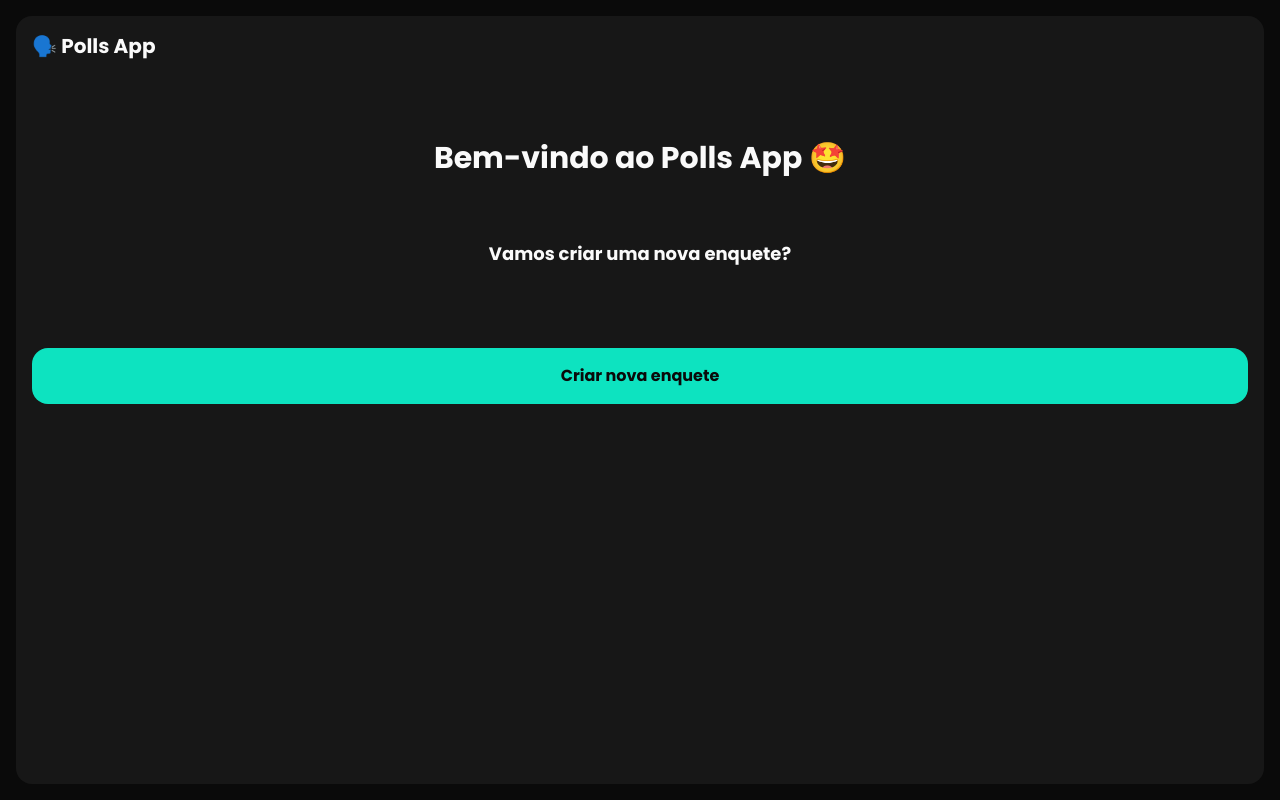
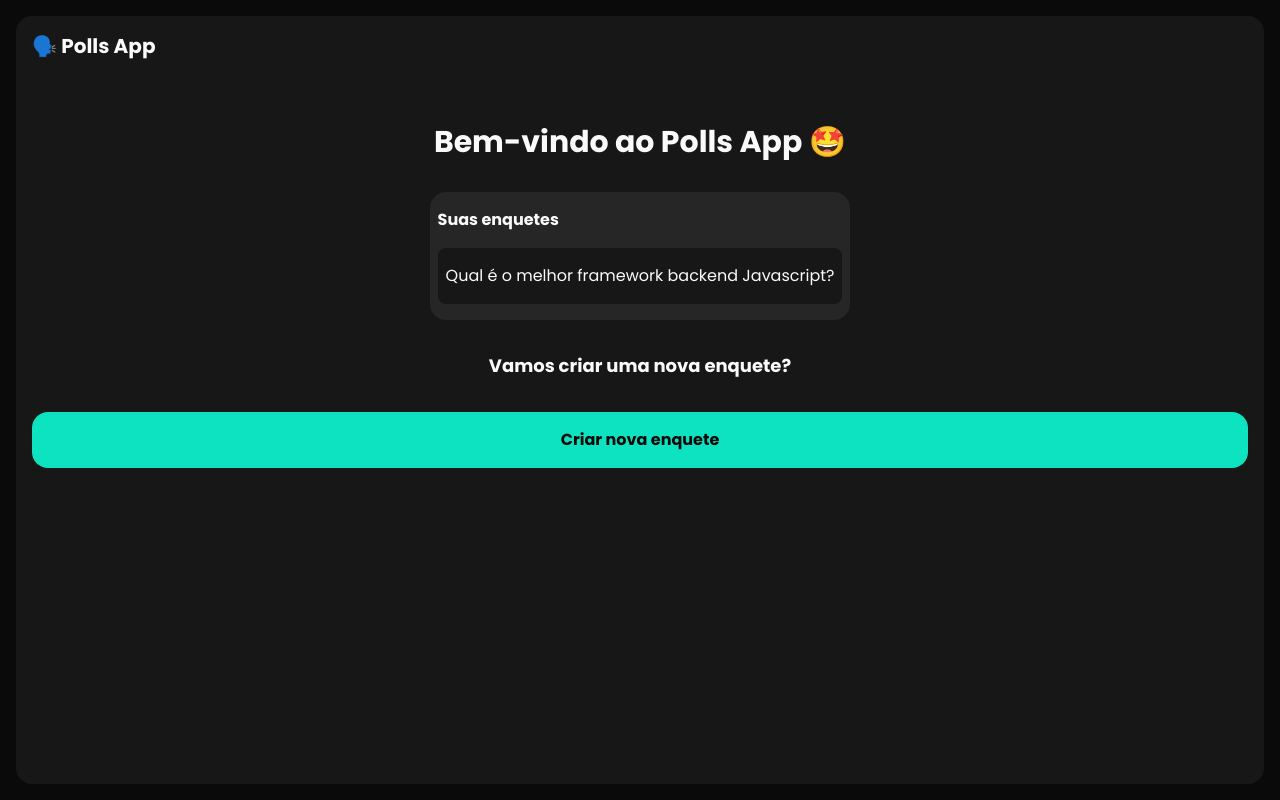
Before and after one commit to joseuilton/polls-app-front, a Next.js app: page / in a window 1280 px wide. Built offline with nearby package versions, Linux system fonts and the light colour scheme.

Commit message:
feat: add initial polls list on home page

```diff
--- a/app/(home)/page.tsx
+++ b/app/(home)/page.tsx
@@ -4,14 +4,28 @@ import Link from "next/link";
 export default function Home() {
   return (
     <main className="mt-16 flex flex-col justify-center items-center">
-      <h1 className="p-4 text-3xl font-bold text-center">
+      <h1 className="px-4 text-3xl font-bold text-center">
         Bem-vindo ao Polls App 🤩
       </h1>
-      <h2 className="p-4 mt-8 text-lg text-center font-bold">
+
+      <ul className="mt-8 bg-neutral-800 py-4 px-2 rounded-2xl">
+        <h2 className="font-bold mb-4">Suas enquetes</h2>
+
+        <div className="flex flex-col gap-y-8">
+          <li>
+            <Link href="" className="block bg-neutral-900 rounded-lg py-4 px-2">
+              Qual é o melhor framework backend Javascript?
+            </Link>
+          </li>
+        </div>
+
+      </ul>
+
+      <h2 className="px-4 mt-8 text-lg text-center font-bold">
         Vamos criar uma nova enquete?
       </h2>
 
-      <Button className="mt-16" asChild>
+      <Button className="mt-8" asChild>
         <Link href="/polls/create">
           Criar nova enquete
         </Link>
--- a/app/polls/[pollId]/vote/page.tsx
+++ b/app/polls/[pollId]/vote/page.tsx
@@ -8,7 +8,7 @@ export default function PollVotePage() {
 
       <form className="mt-6">
         <ul
-          className="bg-neutral-800 px-2 py-4 rounded-2xl max-h-[360px] overflow-y-auto flex flex-col
+          className="bg-neutral-800 px-2 py-4 rounded-2xl flex flex-col
                      gap-y-8"
         >
           <li>
```
